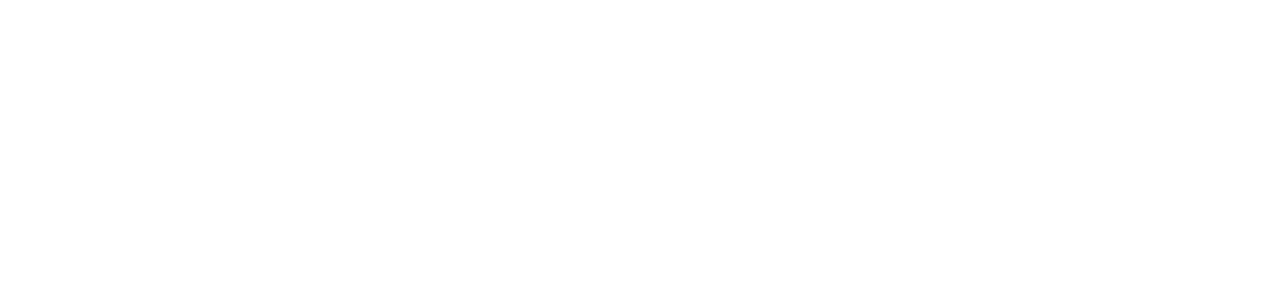
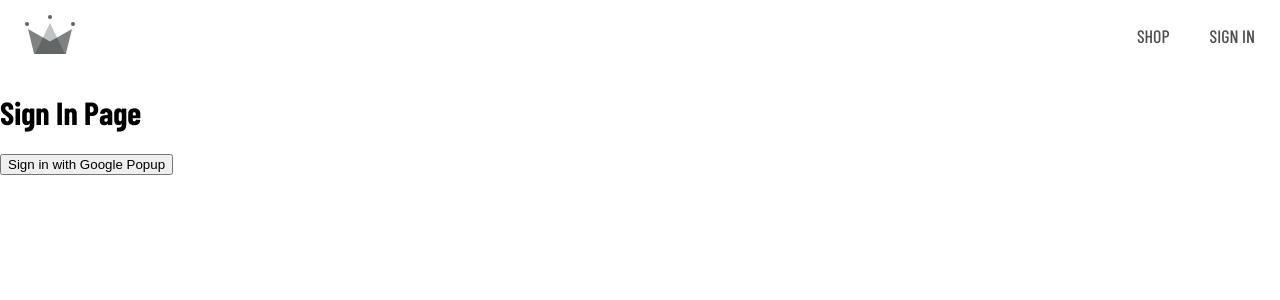
Before and after one commit to DiNeeZ/crwn-clothing, a React (Create React App) app: page /sign-in in a window 1280 px wide. Before the commit this address had no page. Shown: the top 300 px of the page. Built offline with nearby package versions, Linux system fonts and the light colour scheme; a web font is replaced by a local one.

Commit message:
added sign in component as well as firebase utils and brought in firebase libraries

```diff
--- a/package.json
+++ b/package.json
@@ -6,6 +6,7 @@
     "@testing-library/jest-dom": "^5.14.1",
     "@testing-library/react": "^12.0.0",
     "@testing-library/user-event": "^13.2.1",
+    "firebase": "^9.6.10",
     "react": "^18.0.0",
     "react-dom": "^18.0.0",
     "react-router-dom": "6",
--- a/src/App.jsx
+++ b/src/App.jsx
@@ -1,6 +1,7 @@
 import Home from './routes/home/home.component'
 import Navigation from './routes/navigation/navigation.component'
 import { Routes, Route } from 'react-router-dom'
+import SignIn from './routes/sign-in/sign-in.component'
 
 const Shop = () => {
   return <h1 style={{ fontWeight: 500 }}>I am the Shop page</h1>
@@ -14,6 +15,7 @@
         <Route path='/' element={<Navigation />}>
           <Route index element={<Home />} />
           <Route path='shop' element={<Shop />} />
+          <Route path='sign-in' element={<SignIn />} />
         </Route>
       </Routes>
     </div>
--- a/src/routes/navigation/navigation.component.jsx
+++ b/src/routes/navigation/navigation.component.jsx
@@ -20,13 +20,8 @@
               </Link>
             </li>
             <li className='nav-item'>
-              <Link className='nav-link' to='/shop'>
-                Shop
-              </Link>
-            </li>
-            <li className='nav-item'>
-              <Link className='nav-link' to='/shop'>
-                Shop
+              <Link className='nav-link' to='/sign-in'>
+                Sign In
               </Link>
             </li>
           </ul>
--- /dev/null
+++ b/src/routes/sign-in/sign-in.component.jsx
@@ -0,0 +1,23 @@
+import { signInWithGooglePopup, createUserDocumentFromAuth } from '../../utils/firebase/firebase.utils'
+
+import './sign-in.styles.scss'
+
+import React from 'react'
+
+const SignIn = () => {
+  const logGoogleUser = async () => {
+    const { user } = await signInWithGooglePopup()
+    const userDocRef = await createUserDocumentFromAuth(user)
+  }
+
+  return (
+    <div>
+      <h1>Sign In Page</h1>
+      <button onClick={logGoogleUser}>
+        Sign in with Google Popup
+      </button>
+    </div>
+  )
+}
+
+export default SignIn
--- /dev/null
+++ b/src/utils/firebase/firebase.utils.js
@@ -0,0 +1,58 @@
+import { initializeApp } from 'firebase/app'
+import {
+  getAuth,
+  signInWithRedirect,
+  signInWithPopup,
+  GoogleAuthProvider
+} from 'firebase/auth'
+import {
+  getFirestore,
+  doc,
+  getDoc,
+  setDoc
+} from 'firebase/firestore'
+
+
+const firebaseConfig = {
+  apiKey: 'AIzaSyDfneidFQtMDLHIyfD4xQNV2vUoeWk1haU',
+  authDomain: 'crwn-db-749a7.firebaseapp.com',
+  projectId: 'crwn-db-749a7',
+  storageBucket: 'crwn-db-749a7.appspot.com',
+  messagingSenderId: '672403988977',
+  appId: '1:672403988977:web:4d561f9fca36856db6a450'
+}
+
+const firebaseApp = initializeApp(firebaseConfig)
+
+const provider = new GoogleAuthProvider()
+
+provider.setCustomParameters({
+  prompt: 'select_account'
+})
+
+export const auth = getAuth()
+export const signInWithGooglePopup = () => signInWithPopup(auth, provider)
+
+export const db = getFirestore()
+
+export const createUserDocumentFromAuth = async (userAuth) => {
+  const userDocRef = doc(db, 'users', userAuth.uid)
+  const userSnapshot = await getDoc(userDocRef)
+
+  if(!userSnapshot.exists()) {
+    const { displayName, email } = userAuth
+    const createdAt = new Date()
+
+    try {
+      setDoc(userDocRef, {
+        displayName,
+        email,
+        createdAt
+      })
+    } catch(err) {
+      console.log('error creating a user', err.message)
+    }
+  }
+
+  return userDocRef
+}
```
Also changed, not shown: src/routes/sign-in/sign-in.styles.scss (added), 1 other file (tests, documents, lock files or other folders).
